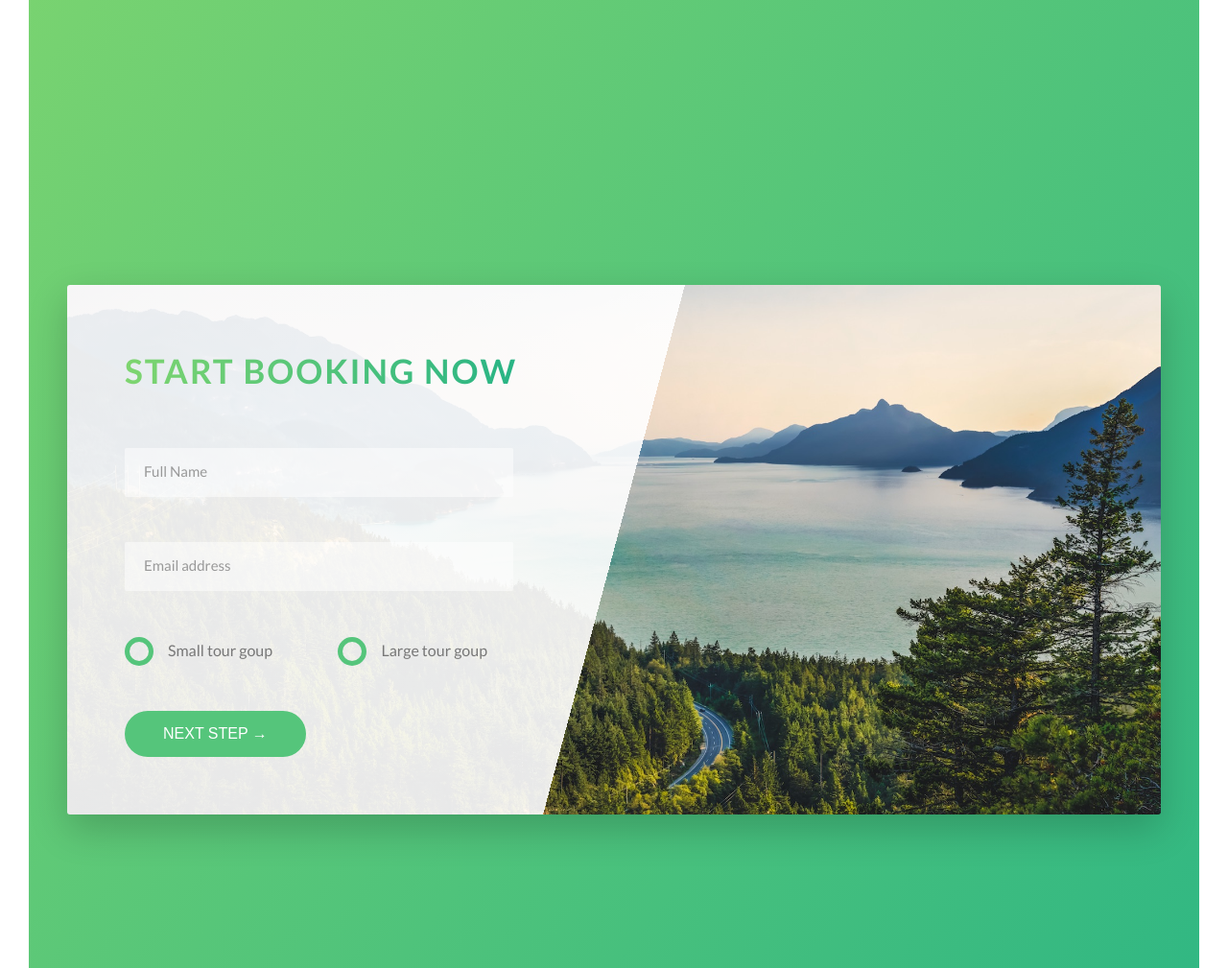
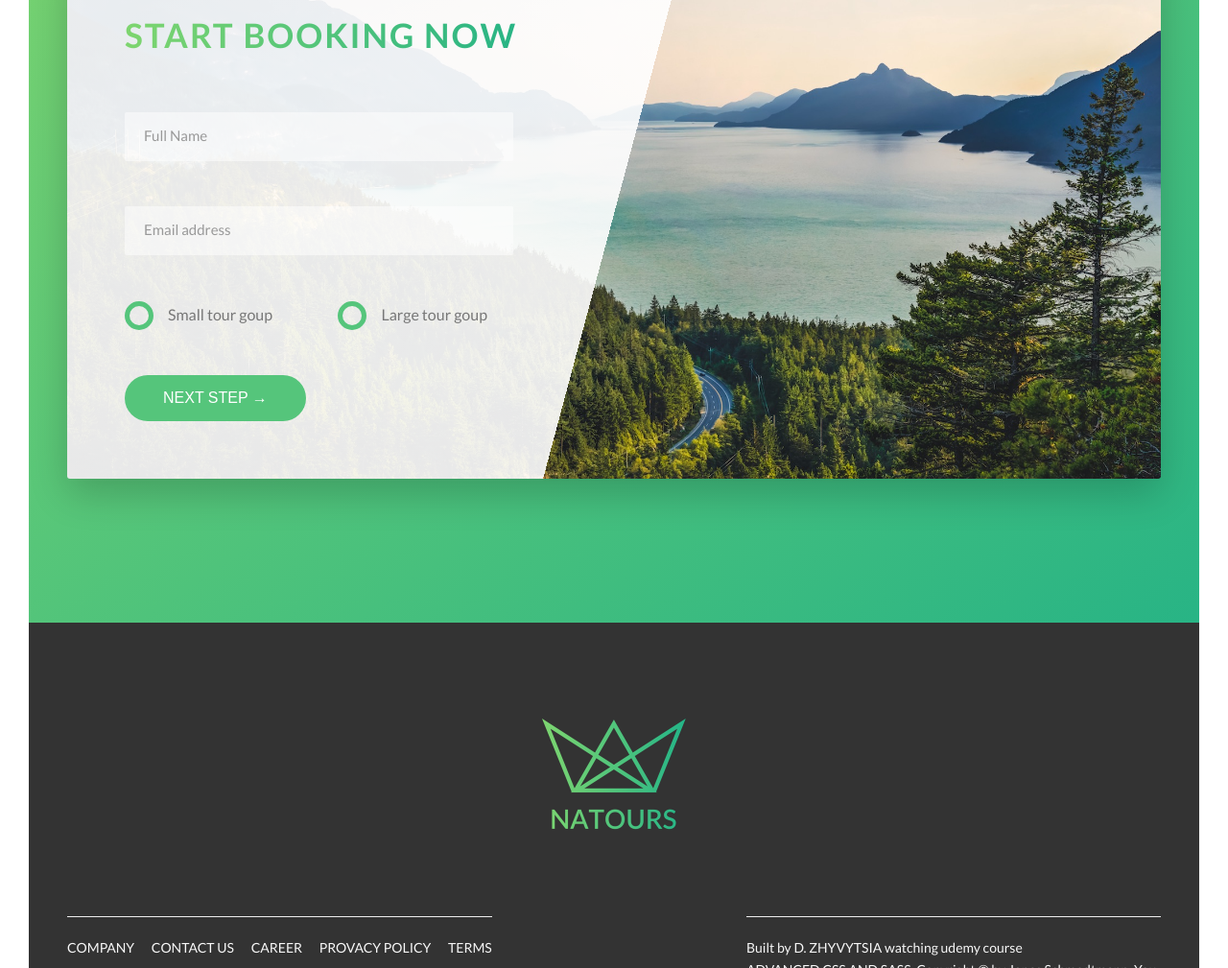
Before and after one commit to dizhy/natours, a website: page index.html in a window 1280 px wide. Shown: the part 4598-5607 px from the top of the page at 96% size. Drawn offline with Linux system fonts and the light colour scheme.

Commit message:
added a footer

```diff
--- a/index.html
+++ b/index.html
@@ -422,5 +422,60 @@
                 </div>
             </section>
         </main>
+
+        <footer class="footer">
+            <div class="footer__logo-box">
+                <img
+                    src="img/logo-green-2x.png"
+                    alt="Full logo"
+                    class="footer__logo"
+                />
+            </div>
+            <div class="row">
+                <div class="col-1-of-2">
+                    <div class="footer__navigation">
+                        <ul class="footer__list">
+                            <li class="footer__item">
+                                <a href="#" class="footer__link">Company</a>
+                            </li>
+                            <li class="footer__item">
+                                <a href="#" class="footer__link">Contact us</a>
+                            </li>
+                            <li class="footer__item">
+                                <a href="#" class="footer__link">Career</a>
+                            </li>
+                            <li class="footer__item">
+                                <a href="#" class="footer__link"
+                                    >Provacy policy</a
+                                >
+                            </li>
+                            <li class="footer__item">
+                                <a href="#" class="footer__link">Terms</a>
+                            </li>
+                        </ul>
+                    </div>
+                </div>
+                <div class="col-1-of-2">
+                    <p class="footer__copyright">
+                        Built by
+                        <a
+                            href="https://github.com/dizhy/natours"
+                            class="footer__link"
+                            >D. Zhyvytsia</a
+                        >
+                        watching udemy course
+                        <a
+                            href="https://www.udemy.com/course/advanced-css-and-sass/"
+                            class="footer__link"
+                            >Advanced CSS and SASS</a
+                        >. Copyright &copy; by Jonas Schmedtmann. You are 100%
+                        allowed to use this webpage for both personal and
+                        commercial use, but NOT to claim it as your own design.
+                        A credit to the original author, Jonas Schmedtmann, is
+                        of course highly appreciated!
+                    </p>
+                </div>
+            </div>
+        </footer>
     </body>
 </html>
--- a/sass/abstracts/_variables.scss
+++ b/sass/abstracts/_variables.scss
@@ -14,6 +14,7 @@ $color-grey-light-2: #eee;
 
 $color-gray-dark: #777;
 $color-gray-dark-2: #999;
+$color-gray-dark-3: #333;
 
 $color-white: #fff;
 $color-black: #000;
--- a/sass/components/_button.scss
+++ b/sass/components/_button.scss
@@ -48,7 +48,7 @@
         color: $color-white;
 
         &::after {
-            background-color: $color-white;
+            background-color: $color-primary;
         }
     }
 
--- /dev/null
+++ b/sass/layout/_footer.scss
@@ -0,0 +1,60 @@
+.footer {
+    background-color: $color-gray-dark-3;
+    padding: 10rem 0;
+    font-size: 1.4rem;
+    color: $color-grey-light-1;
+
+    &__logo-box {
+        text-align: center;
+        margin-bottom: 8rem;
+    }
+
+    &__logo {
+        width: 15rem;
+    }
+
+    &__navigation {
+        border-top: 1px solid $color-grey-light-2;
+        padding-top: 2rem;
+        display: inline-block;
+    }
+
+    &__list {
+        list-style: none;
+    }
+
+    &__item {
+        display: inline-block;
+
+        &:not(:last-child) {
+            margin-right: 1.5rem;
+        }
+    }
+
+    &__link {
+        &:link,
+        &:visited {
+            color: $color-grey-light-1;
+            background-color: $color-gray-dark-3;
+            text-decoration: none;
+            text-transform: uppercase;
+            display: inline-block;
+            transition: all 0.2s;
+        }
+
+        &:hover,
+        &:active {
+            color: $color-primary;
+            box-shadow: 0 1rem 2rem rgba($color-black, 0.4);
+            transform: rotate(5deg) scale(1.3);
+        }
+    }
+
+    &__copyright {
+        border-top: 1px solid $color-grey-light-2;
+        padding-top: 2rem;
+        color: inherit;
+        width: 80%;
+        float: right;
+    }
+}
--- a/sass/main.scss
+++ b/sass/main.scss
@@ -17,5 +17,6 @@
 
 @import "layout/header";
 @import "layout/grid";
+@import "layout/footer";
 
 @import "pages/home";
--- a/sass/pages/_home.scss
+++ b/sass/pages/_home.scss
@@ -33,7 +33,7 @@
 }
 
 .section-book {
-    padding: 50rem 0;
+    padding: 15rem 0;
     background-image: linear-gradient(
         to right bottom,
         $color-primary-light,
```
Also changed, not shown: css/style.css.
